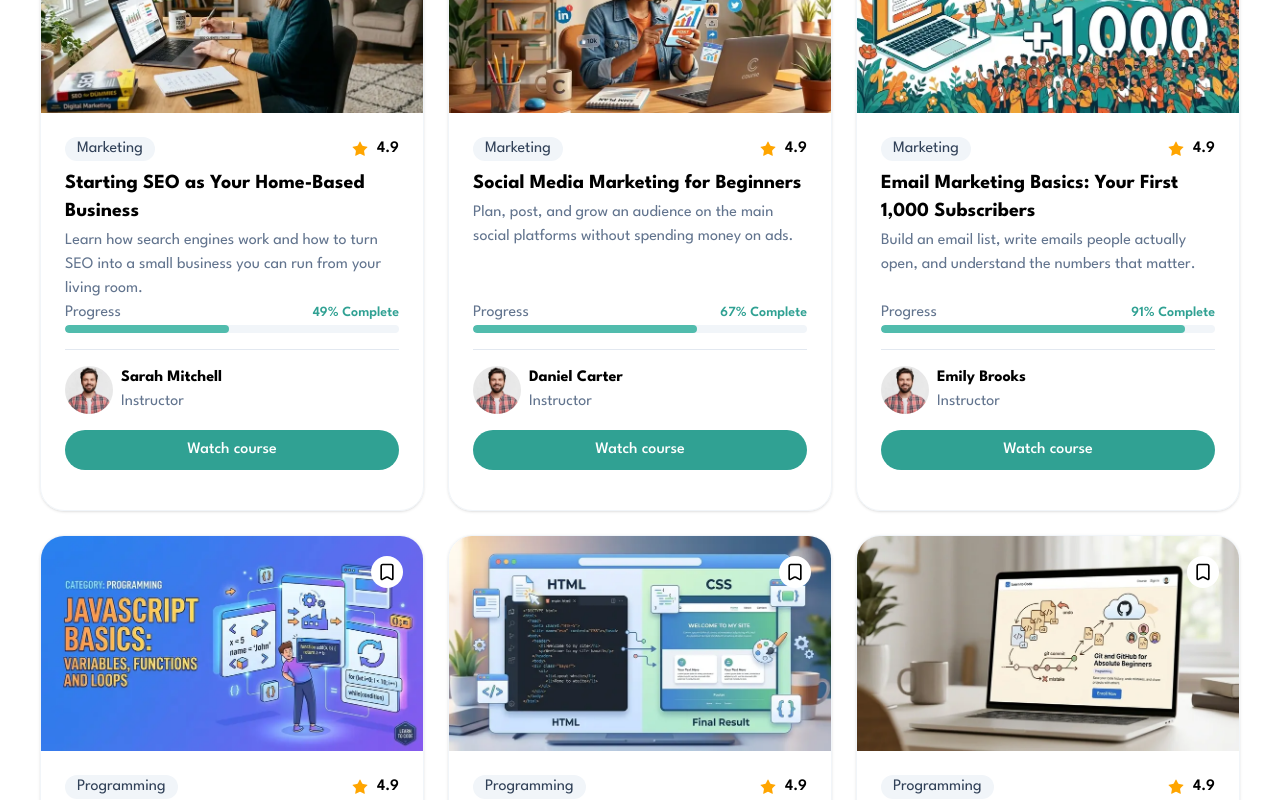
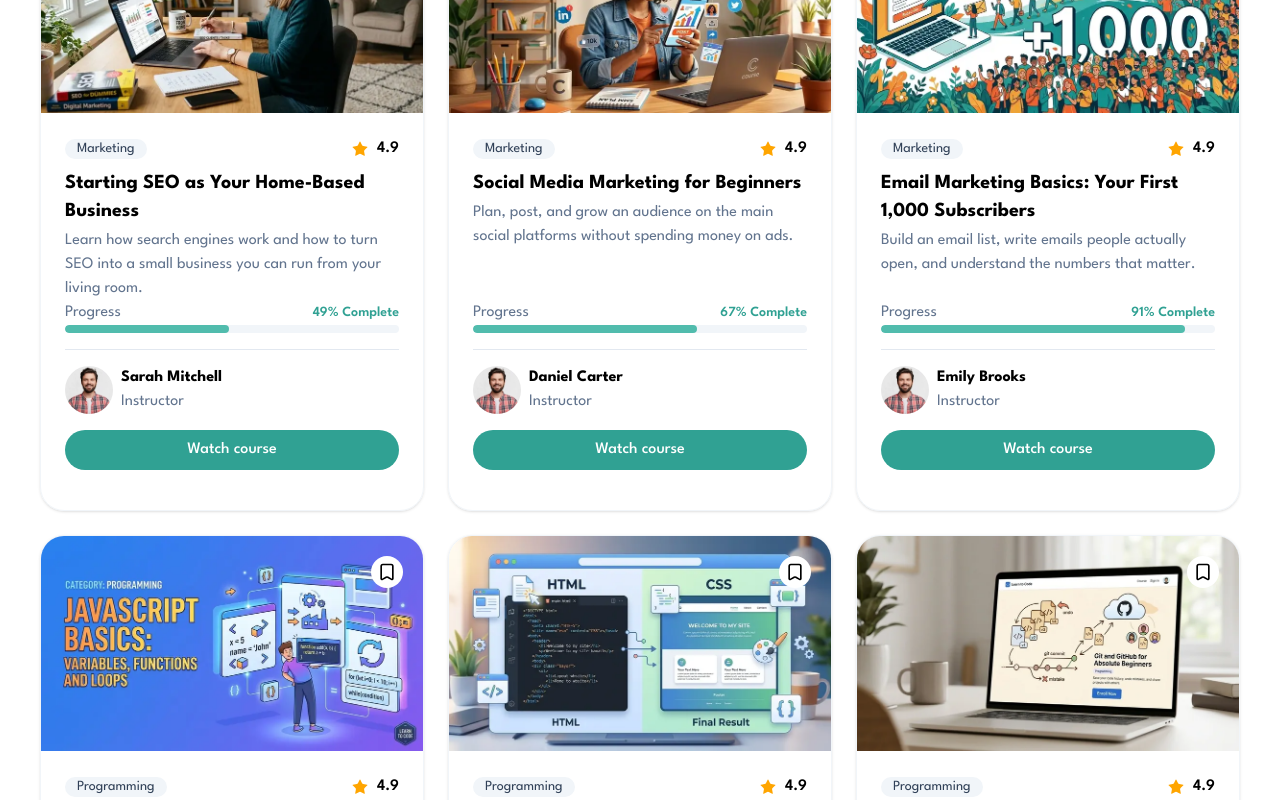
Before and after one commit to Marwan-003/EduLegened, a Next.js app: page / in a window 1280 px wide. Shown: the part 1280-2080 px from the top of the page. Built offline with nearby package versions, Linux system fonts and the light colour scheme.

Commit message:
Changed the label text to be smaller

```diff
--- a/components/features/CoursesSection/CourseCard.tsx
+++ b/components/features/CoursesSection/CourseCard.tsx
@@ -29,7 +29,7 @@ function CourseCard({ course }: { course: Course }) {
 
       <div className="p-6 flex-1 flex flex-col">
         <div className="flex items-center gap-4 justify-between mb-2">
-          <Label rounded>{course.category}</Label>
+          <Label rounded className="text-sm">{course.category}</Label>
           <span className="flex items-center gap-2">
             <Star aria-hidden="true" fill="orange" size={18} strokeWidth={0} />
             <span className="font-semibold">4.9</span>
```
